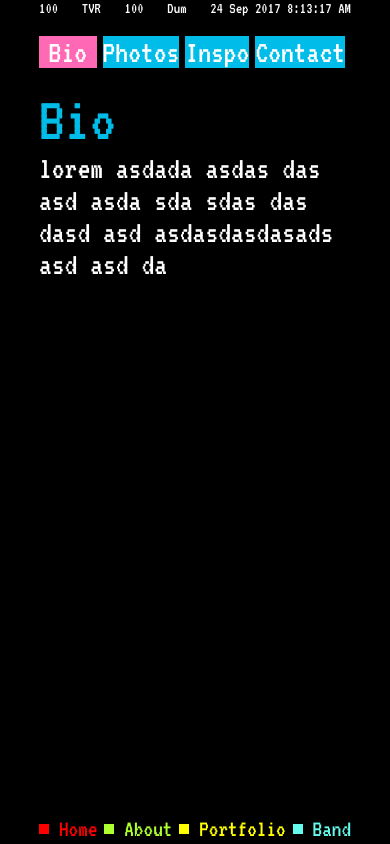
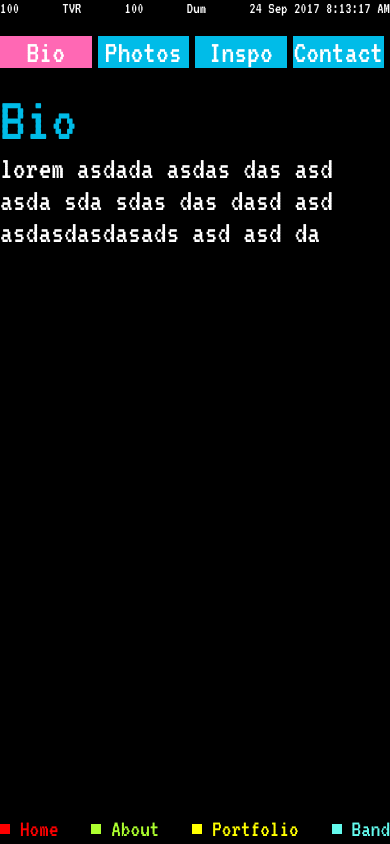
Before and after one commit to paluras/zaharen.co, a React (Vite) app: page /bio in a window 390 px wide. Built offline with nearby package versions, Linux system fonts and the light colour scheme.

Commit message:
fix mobile width

```diff
--- a/src/App.css
+++ b/src/App.css
@@ -487,6 +487,11 @@ iframe{
     height: 100dvh;
     transition: 1s;
   }
+  .main-blogs{
+
+    width: 90%;
+
+  }
 
   p{
     font-size: 1.5rem;
@@ -553,6 +558,11 @@ iframe{
   .main{
     width: 100%;
   }
+  .main-blogs{
+
+    width: 100%;
+
+  }
 
   p{
     text-align: center;
```
